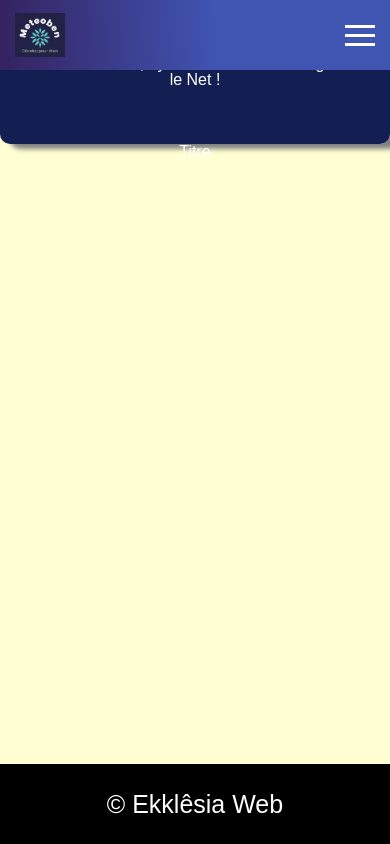
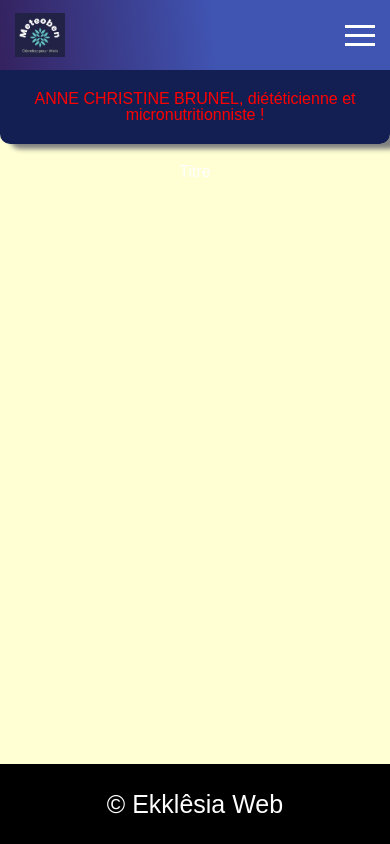
Before and after one commit to Ben43200/brunel-vite, a React (Vite) app: page / in a window 390 px wide. Built offline with nearby package versions, Linux system fonts and the light colour scheme.

Commit message:
modif media queries menu

```diff
--- a/src/components/navbar/Navbar.jsx
+++ b/src/components/navbar/Navbar.jsx
@@ -37,7 +37,7 @@ const Navbar = () => {
       { title: "Blog", url: "realisations" },
       { title: "Contact", url: "contact" },
     ];
-    const title = "Avec Ekklêsia Web, dynamisez votre vie d'église avec le Net !";
+    const title = "ANNE CHRISTINE BRUNEL, diététicienne et micronutritionniste !";
 
     return (
       <header>
@@ -67,7 +67,7 @@ const Navbar = () => {
           </div>
         </nav>
         <div className="title-container">
-          <h1>{title}</h1>
+          <h1 className="title">{title}</h1>
         </div>
       </header>
     );
--- a/src/components/navbar/navbar.scss
+++ b/src/components/navbar/navbar.scss
@@ -147,7 +147,11 @@ header {
 }
 
 // @media (max-width: 600px) {
-@media (max-width: 768px) {
+// @media (max-width: 768px) {
+@media (max-width: 858px) {
+
+// @media (max-width: 1018px) {
+
 
   .menu-icon {
     display: block;
@@ -275,3 +279,8 @@ h1 {
 //   padding-left: 4px;
 //   // position: absolute;
 // }
+
+.title{
+  color:red;
+  padding-top: 70px;
+}
--- a/src/css/main.scss
+++ b/src/css/main.scss
@@ -32,6 +32,7 @@
         "  . main .  "
         "footer footer footer ";
       grid-template-columns: auto 1240px auto;
+
       padding: 0;
     }
   }
--- a/src/pages/Home.jsx
+++ b/src/pages/Home.jsx
@@ -1,8 +1,8 @@
 const Home = () => {
 return(
-    <>
+    <main>
     <h1>Titre</h1>
-    </>
+    </main>
 )
 }
 export default Home
```
